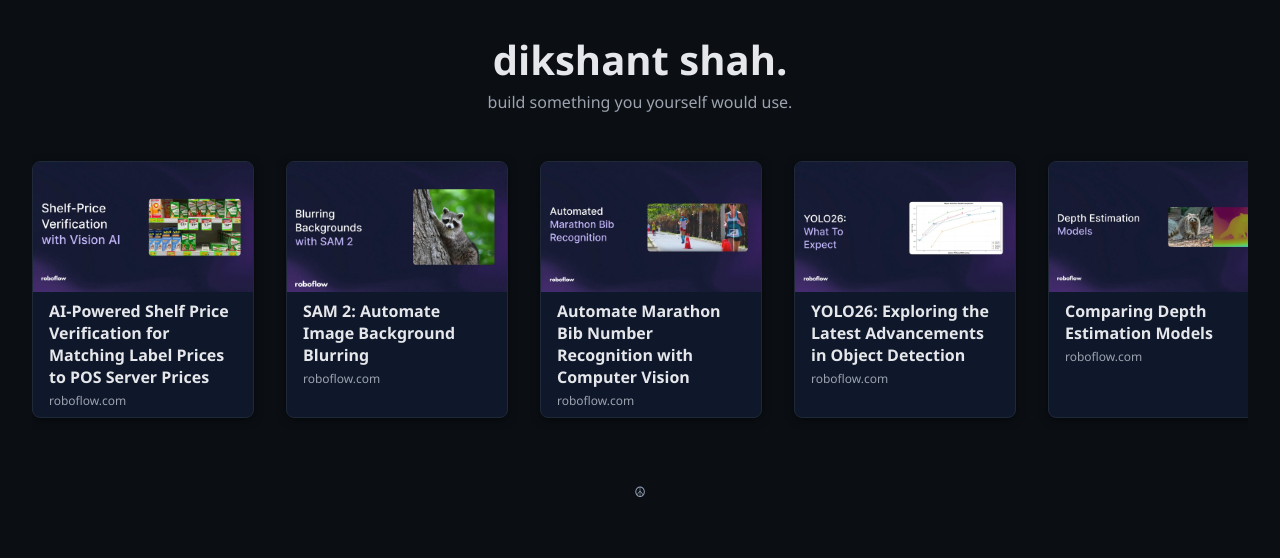
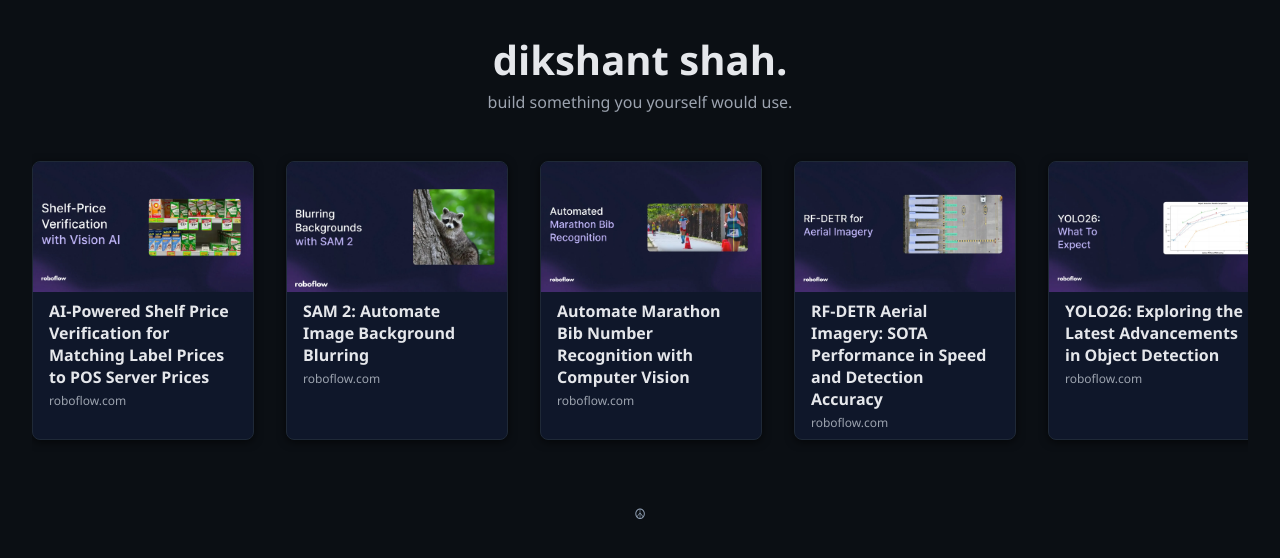
Before and after one commit to 808Code/dikshant-shah-blogs, a React (Create React App) app: page / in a window 1280 px wide. Shown: the top 558 px of the page. Built offline with nearby package versions, Linux system fonts and the light colour scheme.

Commit message:
Aerial RFDETR blog

```diff
--- a/src/App.js
+++ b/src/App.js
@@ -22,11 +22,17 @@
   },
   {
     website: "roboflow.com",
+    title: "RF-DETR Aerial Imagery: SOTA Performance in Speed and Detection Accuracy",
+    image: "/roboflow/Screenshot-2025-12-10-at-11.03.55---AM.webp",
+    url: "https://blog.roboflow.com/ai-for-aerial-imagery/",
+  },
+  {
+    website: "roboflow.com",
     title: "YOLO26: Exploring the Latest Advancements in Object Detection",
     image: "/roboflow/Screenshot-2025-10-20-at-10.26.52---AM.webp",
     url: "https://blog.roboflow.com/yolo26/",
   },
-    {
+  {
     website: "roboflow.com",
     title: "Comparing Depth Estimation Models",
     image: "/roboflow/Screenshot-2025-11-12-at-4.21.27---PM.webp",
```
Also changed, not shown: public/roboflow/Screenshot-2025-12-10-at-11.03.55---AM.webp (added).
